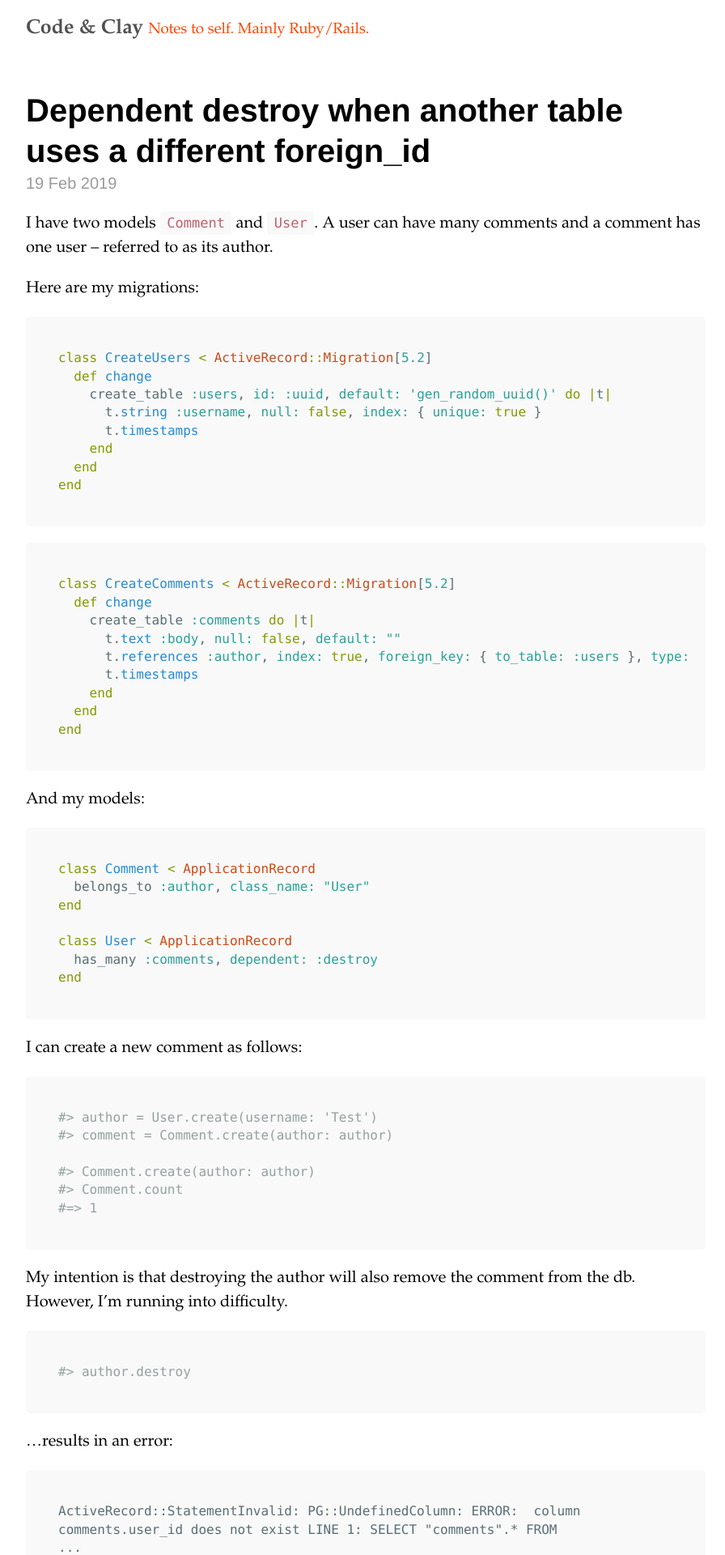
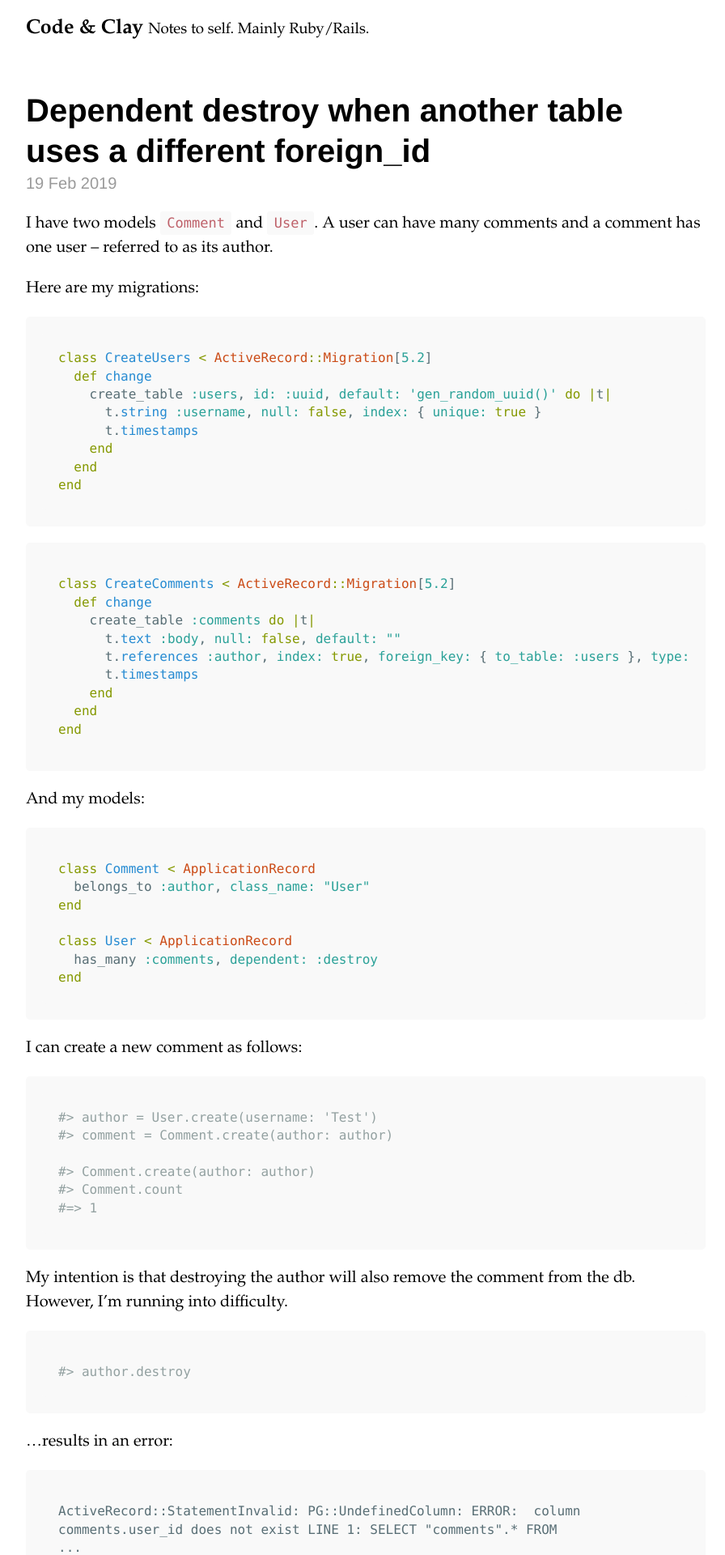
Before and after one commit to codeandclay/code_and_clay_blog, a Jekyll site: the page built from index.html, in a window 1280 px wide. Shown: the top 1920 px of the page at 81% size, without its empty margins (188-1084 px from the left). Built offline with Jekyll 4.4.1, drawn with Linux system fonts in a browser that asks for light colours; the list of posts is cut into pages by our own code.

Commit message:
Improve legibility of masthead by making it black
I think it looks better too.

```diff
--- a/_sass/_custom.scss
+++ b/_sass/_custom.scss
@@ -1,7 +1,3 @@
 .language-ruby .highlight {
   background-color: $gray-1;
 }
-
-.tagline {
-  color: #FF4500;
-}
--- a/_sass/_masthead.scss
+++ b/_sass/_masthead.scss
@@ -12,7 +12,7 @@
   font-family: $root-font-family;
   margin-top: 0;
   margin-bottom: 0;
-  color: $gray-4;
+  color: black;
 
   a {
     color: inherit;
```
